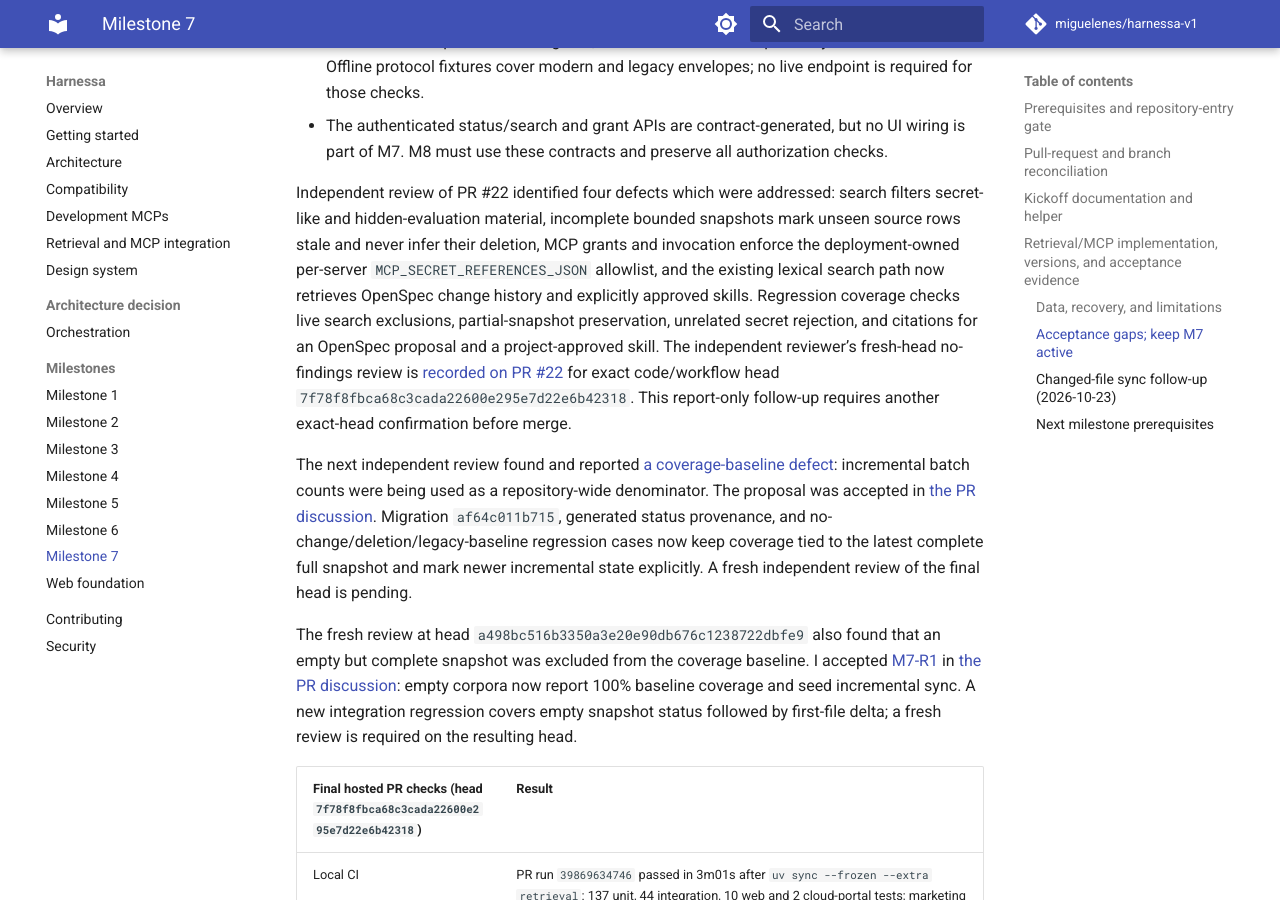
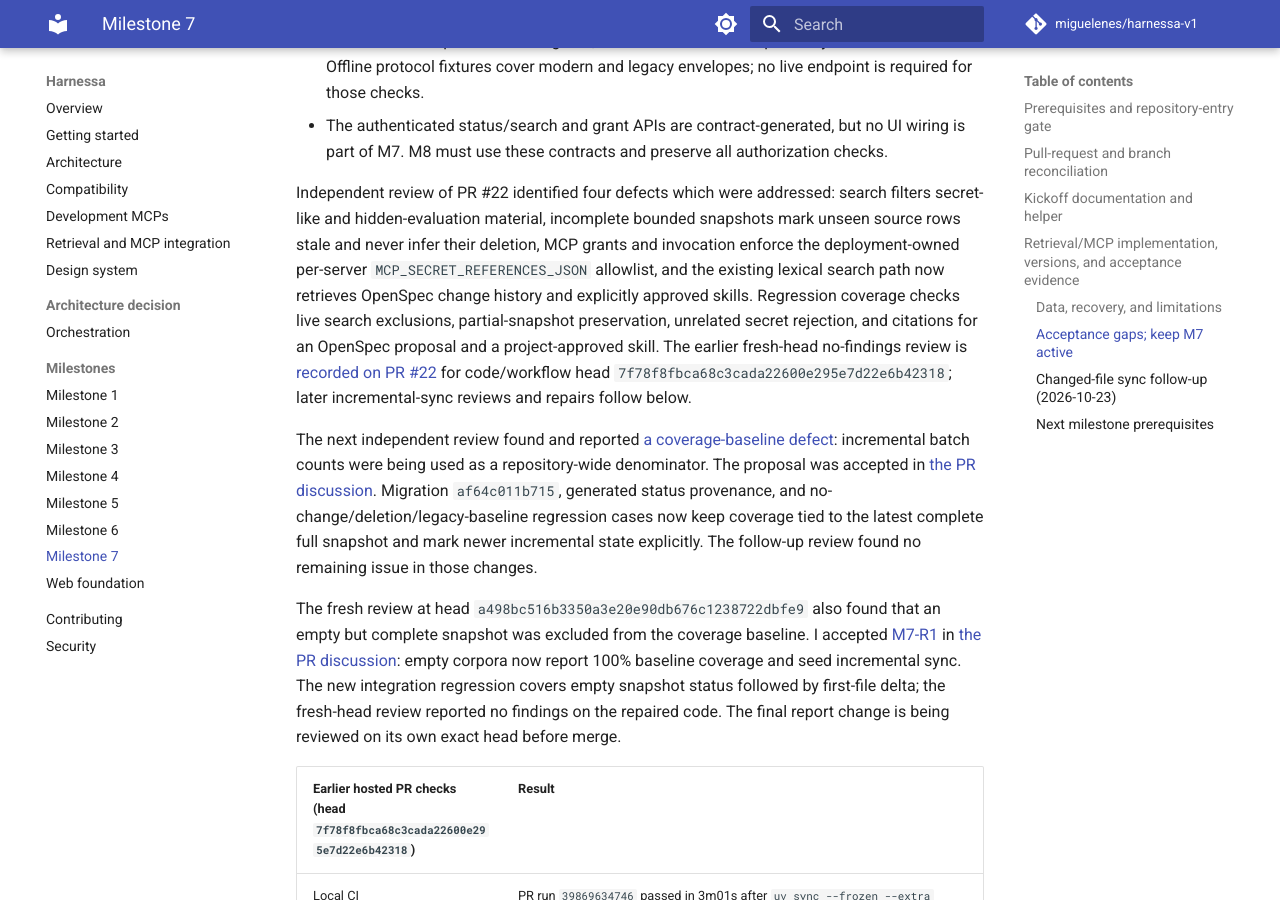
Before and after one commit to miguelenes/harnessa-v1, an MkDocs documentation site: the page built from docs/milestones/07.md, in a window 1280 px wide and 900 px high, scrolled down 7086 px. Built offline with MkDocs 1.6.1 and Material for MkDocs 9.7.7, drawn with Linux system fonts in a browser that asks for light colours; comment, search, counter and statistics services are not loaded.

Commit message:
docs: record accepted retrieval review fixes

```diff
--- a/docs/milestones/07.md
+++ b/docs/milestones/07.md
@@ -86,13 +86,13 @@ Migration `9f3c7a1d4e20` creates metadata-only `retrieval_sources`, `retrieval_c
 - No live MCP endpoint was configured, so remote-server interoperability is not claimed. Offline protocol fixtures cover modern and legacy envelopes; no live endpoint is required for those checks.
 - The authenticated status/search and grant APIs are contract-generated, but no UI wiring is part of M7. M8 must use these contracts and preserve all authorization checks.
 
-Independent review of PR #22 identified four defects which were addressed: search filters secret-like and hidden-evaluation material, incomplete bounded snapshots mark unseen source rows stale and never infer their deletion, MCP grants and invocation enforce the deployment-owned per-server `MCP_SECRET_REFERENCES_JSON` allowlist, and the existing lexical search path now retrieves OpenSpec change history and explicitly approved skills. Regression coverage checks live search exclusions, partial-snapshot preservation, unrelated secret rejection, and citations for an OpenSpec proposal and a project-approved skill. The independent reviewer’s fresh-head no-findings review is [recorded on PR #22](https://github.com/miguelenes/harnessa-v1/pull/22#pullrequestreview-5622007372) for exact code/workflow head `7f78f8fbca68c3cada22600e295e7d22e6b42318`. This report-only follow-up requires another exact-head confirmation before merge.
+Independent review of PR #22 identified four defects which were addressed: search filters secret-like and hidden-evaluation material, incomplete bounded snapshots mark unseen source rows stale and never infer their deletion, MCP grants and invocation enforce the deployment-owned per-server `MCP_SECRET_REFERENCES_JSON` allowlist, and the existing lexical search path now retrieves OpenSpec change history and explicitly approved skills. Regression coverage checks live search exclusions, partial-snapshot preservation, unrelated secret rejection, and citations for an OpenSpec proposal and a project-approved skill. The earlier fresh-head no-findings review is [recorded on PR #22](https://github.com/miguelenes/harnessa-v1/pull/22#pullrequestreview-5622007372) for code/workflow head `7f78f8fbca68c3cada22600e295e7d22e6b42318`; later incremental-sync reviews and repairs follow below.
 
-The next independent review found and reported [a coverage-baseline defect](https://github.com/miguelenes/harnessa-v1/pull/22#pullrequestreview-5622161451): incremental batch counts were being used as a repository-wide denominator. The proposal was accepted in [the PR discussion](https://github.com/miguelenes/harnessa-v1/pull/22#issuecomment-6353611122). Migration `af64c011b715`, generated status provenance, and no-change/deletion/legacy-baseline regression cases now keep coverage tied to the latest complete full snapshot and mark newer incremental state explicitly. A fresh independent review of the final head is pending.
+The next independent review found and reported [a coverage-baseline defect](https://github.com/miguelenes/harnessa-v1/pull/22#pullrequestreview-5622161451): incremental batch counts were being used as a repository-wide denominator. The proposal was accepted in [the PR discussion](https://github.com/miguelenes/harnessa-v1/pull/22#issuecomment-6353611122). Migration `af64c011b715`, generated status provenance, and no-change/deletion/legacy-baseline regression cases now keep coverage tied to the latest complete full snapshot and mark newer incremental state explicitly. The follow-up review found no remaining issue in those changes.
 
-The fresh review at head `a498bc516b3350a3e20e90db676c1238722dbfe9` also found that an empty but complete snapshot was excluded from the coverage baseline. I accepted [M7-R1](https://github.com/miguelenes/harnessa-v1/pull/22#pullrequestreview-5622189511) in [the PR discussion](https://github.com/miguelenes/harnessa-v1/pull/22#issuecomment-6353658353): empty corpora now report 100% baseline coverage and seed incremental sync. A new integration regression covers empty snapshot status followed by first-file delta; a fresh review is required on the resulting head.
+The fresh review at head `a498bc516b3350a3e20e90db676c1238722dbfe9` also found that an empty but complete snapshot was excluded from the coverage baseline. I accepted [M7-R1](https://github.com/miguelenes/harnessa-v1/pull/22#pullrequestreview-5622189511) in [the PR discussion](https://github.com/miguelenes/harnessa-v1/pull/22#issuecomment-6353658353): empty corpora now report 100% baseline coverage and seed incremental sync. The new integration regression covers empty snapshot status followed by first-file delta; the fresh-head review reported no findings on the repaired code. The final report change is being reviewed on its own exact head before merge.
 
-| Final hosted PR checks (head `7f78f8fbca68c3cada22600e295e7d22e6b42318`) | Result |
+| Earlier hosted PR checks (head `7f78f8fbca68c3cada22600e295e7d22e6b42318`) | Result |
 | --- | --- |
 | Local CI | PR run `39869634746` passed in 3m01s after `uv sync --frozen --extra retrieval`: 137 unit, 44 integration, 10 web and 2 cloud-portal tests; marketing artifact and 85% coverage gates passed. API line/statements 85.21%; aggregate line 85.42%, statements 85.67%. |
 | CodeQL | PR run `39869634914`, Python and JavaScript/TypeScript analyses passed. |
```
